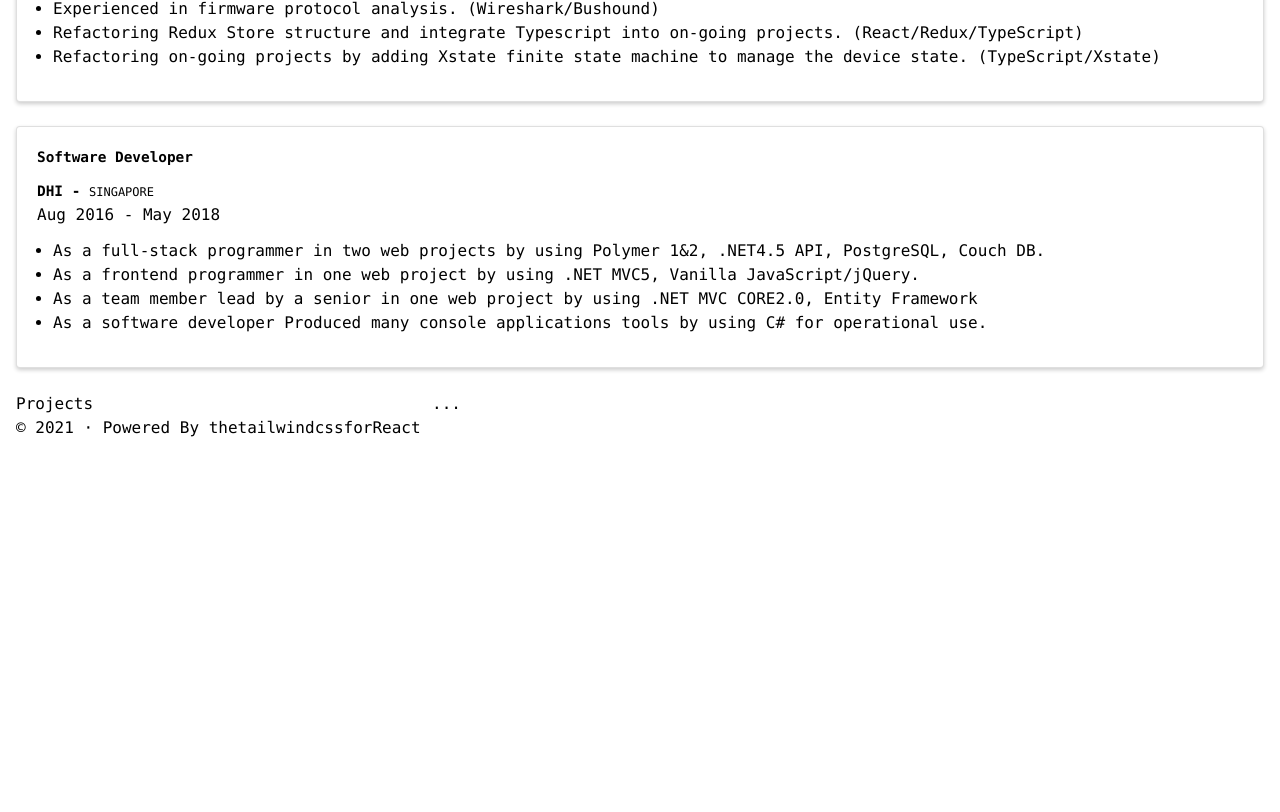
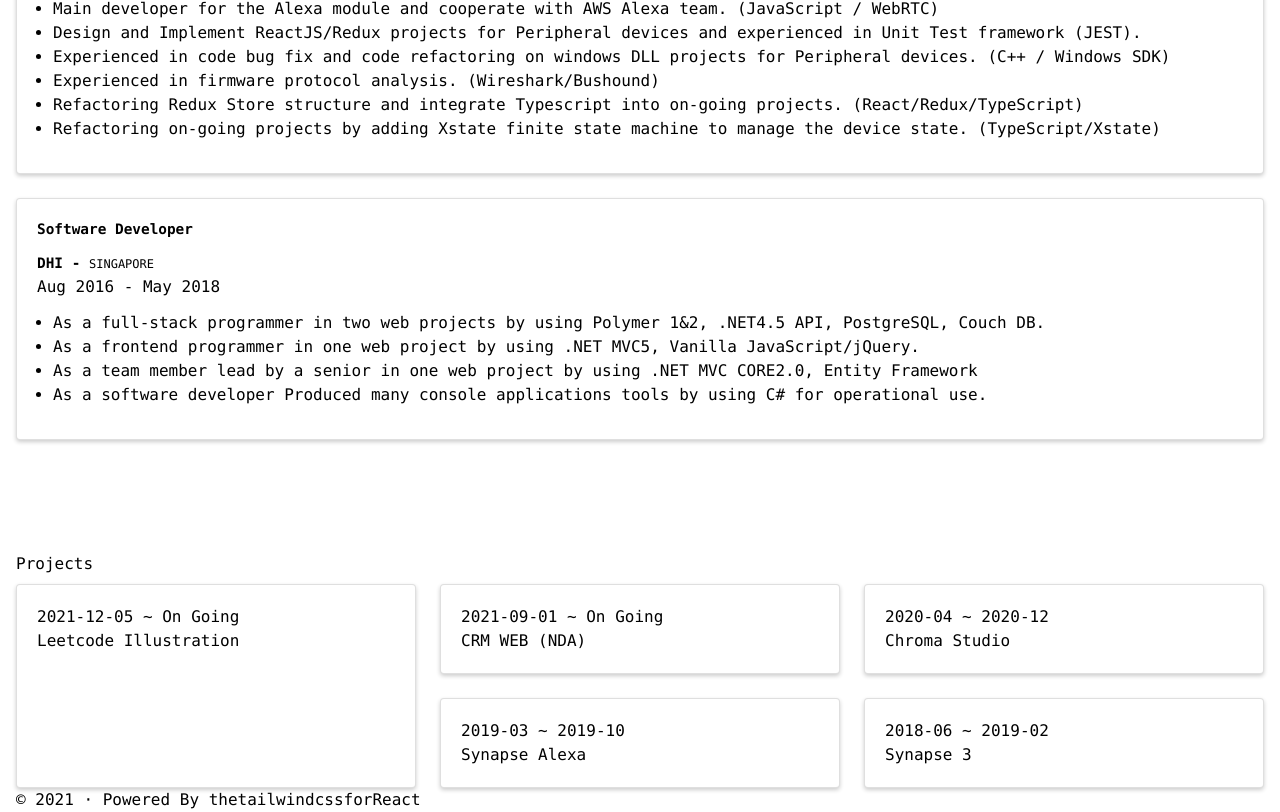
Before and after one commit to ljx213101212/ljx213101212.github.io, a React (Vite) app in the folder hello-jixiang/: page / in a window 1280 px wide. Shown: the part 1160-1972 px from the top of the page. Before the commit the page ends 1600 px from the top, so only its background shows below. Built offline with nearby package versions, Linux system fonts and the light colour scheme.

Commit message:
add Projects module

```diff
--- a/hello-jixiang/src/components/Experience.tsx
+++ b/hello-jixiang/src/components/Experiences.tsx
@@ -1,17 +1,16 @@
 import React from 'react';
-import styled from 'styled-components';
 import { ExperienceCard } from 'components/libs/Card';
 
 interface ExperienceProps {
   experiences: Experience[];
 }
 
-const Experience = ({ experiences }: ExperienceProps) => {
+const Experiences = ({ experiences }: ExperienceProps) => {
   return (
     <>
       {experiences.map((exp, index) => {
         return (
-          <div key={index} className="flex justify-center w-full">
+          <div key={index} className="flex justify-center w-full mb-6">
             <ExperienceCard {...exp}></ExperienceCard>
           </div>
         );
@@ -20,4 +19,4 @@ const Experience = ({ experiences }: ExperienceProps) => {
   );
 };
 
-export default Experience;
+export default Experiences;
--- /dev/null
+++ b/hello-jixiang/src/components/Projects.tsx
@@ -0,0 +1,48 @@
+import React from 'react';
+import styled from 'styled-components';
+import { LABELS } from 'constants';
+import { MajorProjectCard, MinorProjectCard } from './libs/Card';
+
+interface ProjectsProps {
+  projects: Project[];
+}
+
+interface ProjectProps {
+  project: Project;
+}
+// const ProjectCard = ({ project }: ProjectProps) => {
+//   return <div className="project"></div>;
+// };
+
+const Projects = ({ projects }: ProjectsProps) => {
+  const onClickCard = () => {};
+
+  const getEndtime = (project: Project) => {
+    if (project.startTime) {
+      return project.endTime ?? LABELS.ON_GOING;
+    }
+  };
+  return (
+    <>
+      {projects.map((proj, index) => {
+        return (
+          <>
+            {proj.isMajor ? (
+              <ProjectsContainer key={index} className="grid w-full row-span-2">
+                <MajorProjectCard {...proj} onClickCard={onClickCard} endTime={getEndtime(proj)} />
+              </ProjectsContainer>
+            ) : (
+              <ProjectsContainer key={index} className="grid w-full">
+                <MinorProjectCard {...proj} onClickCard={onClickCard} endTime={getEndtime(proj)} />
+              </ProjectsContainer>
+            )}
+          </>
+        );
+      })}
+    </>
+  );
+};
+
+export default Projects;
+
+const ProjectsContainer = styled.div``;
--- a/hello-jixiang/src/components/libs/Card.css
+++ b/hello-jixiang/src/components/libs/Card.css
@@ -1,10 +1,9 @@
 .card {
-    margin-bottom: 1.5rem;
   overflow: hidden;
   text-overflow: ellipsis;
   background: #fff;
   box-shadow: 0 2px 4px 0 rgb(0 0 0 / 20%);
-    transition: all .2s ease-out;
+  transition: all 0.2s ease-out;
 
   position: relative;
   display: flex;
@@ -13,45 +12,48 @@
   word-wrap: break-word;
   background-color: #fff;
   background-clip: border-box;
-    border: 1px solid rgba(0,0,0,.125);
-    border-radius: .25rem;
+  border: 1px solid rgba(0, 0, 0, 0.125);
+  border-radius: 0.25rem;
 }
 .card h4 {
-    font-size: .9rem;
+  font-size: 0.9rem;
   font-weight: 700;
   line-height: 1.5;
   text-transform: uppercase;
 }
+
 .card-body {
   flex: 1 1 auto;
+}
+.card-content {
   padding: 1.25rem;
 }
 .card-title {
-    margin-bottom: .75rem;
+  margin-bottom: 0.75rem;
 }
 
 .card .card-text {
-    padding: .75rem 1rem;
+  padding: 0.75rem 1rem;
 }
 
 .text-muted {
-    color: rgba(0,0,0,.54)!important;
+  color: rgba(0, 0, 0, 0.54) !important;
 }
 
 /*exp*/
 .exp-title {
-    text-transform: none!important;
+  text-transform: none !important;
 }
 .exp-company {
-    font-weight: 400!important;
-    text-transform: none!important;
+  font-weight: 400 !important;
+  text-transform: none !important;
 }
 .exp-meta {
-    font-size: .8rem;
+  font-size: 0.8rem;
 }
 .exp .card-text {
-    color: #000!important;
-    font-size: .75rem!important;
+  color: #000 !important;
+  font-size: 0.75rem !important;
 }
 
 /*project*/
--- a/hello-jixiang/src/components/libs/Card.tsx
+++ b/hello-jixiang/src/components/libs/Card.tsx
@@ -16,6 +16,7 @@ export const ExperienceCard = ({
 }: ExperienceCardProps) => {
   return (
     <div className="card w-full">
+      <div className="card-content">
         <div className="card-body">
           <h4 className="card-title exp-title">{title}</h4>
           <h4>
@@ -44,31 +45,51 @@ export const ExperienceCard = ({
           )}
         </div>
       </div>
+    </div>
   );
 };
 
-export const ProjectCard = ({ name, link, vendor, vendorLink, tasks }: any) => {
+interface ProjectCardProps extends Project {
+  onClickCard: () => void;
+}
+
+export const MajorProjectCard = ({ name, startTime, endTime, description }: ProjectCardProps) => {
+  console.log('MajorProjectCard', startTime);
   return (
-    <div className="card">
-      <div className="card-body exp">
-        <h4 className="card-title">
-          <a href={link}> {name}</a>
-        </h4>
-        <div className="card-subtitle">
-          <a href={vendorLink}> {vendor} </a>
+    <div className="card major-project-card">
+      <div className="card-content">
+        <div className="card-header">
+          <div className="project-period">
+            <span className="start">{startTime}</span>
+            <span className="period-divider"> ~ </span>
+            <span className="end">{endTime}</span>
           </div>
-        <div className="card-text">
-          <ul>
-            {tasks.map((task: any, index: number) => {
-              return (
-                <li key={task.name + index.toString()} className="list-disc">
-                  {task}
-                </li>
-              );
-            })}
-          </ul>
+        </div>
+        <div className="card-body">
+          <div className="major-project-name">{name}</div>
+          {description && <div className="project-message">{{ description }}</div>}
         </div>
       </div>
     </div>
   );
 };
+
+export const MinorProjectCard = ({ name, startTime, endTime, description }: ProjectCardProps) => {
+  return (
+    <div className="card minor-project-card">
+      <div className="card-content">
+        <div className="card-header">
+          <div className="project-period">
+            <span className="start">{startTime}</span>
+            <span className="period-divider"> ~ </span>
+            <span className="end">{endTime}</span>
+          </div>
+        </div>
+        <div className="card-body">
+          <div className="minor-project-name">{name}</div>
+          {description && <div className="project-message">{{ description }}</div>}
+        </div>
+      </div>
+    </div>
+  );
+};
--- a/hello-jixiang/src/constants.ts
+++ b/hello-jixiang/src/constants.ts
@@ -11,24 +11,13 @@ export const footerData = {
   },
 };
 
+export const LABELS = {
+  ON_GOING: 'On Going',
+};
+
 const EPAM = {
   name: 'EPAM Systems',
   link: 'https://www.epam.com/',
-} as Company;
-const RAZER = {
-  name: 'Razer',
-  link: 'https://www.razer.com/',
-} as Company;
-const DHI = {
-  name: 'DHI',
-  link: 'https://www.dhigroup.com/',
-} as Company;
-
-export const epamProject = {
-  company: EPAM.name,
-  link: EPAM.link,
-  vendor: 'Singapore/August 2021 - Present',
-  vendorLink: '',
   tasks: [
     'Main developer for Microsoft Xbox Application for Console Peripheral devices (C++ / JavaScript)',
     'Main developer for the Alexa module and cooperate with AWS Alexa team. (JavaScript / WebRTC)',
@@ -38,13 +27,10 @@ export const epamProject = {
     'Refactoring Redux Store structure and integrate Typescript into on-going projects. (React/Redux/TypeScript)',
     'Refactoring on-going projects by adding Xstate finite state machine to manage the device state. (TypeScript/Xstate)',
   ],
-} as Project;
-
-export const razerProject = {
-  company: RAZER.name,
-  link: RAZER.link,
-  vendor: 'Singapore/June 2018 - Singapore/August 2021',
-  vendorLink: '',
+} as Company;
+const RAZER = {
+  name: 'Razer',
+  link: 'https://www.razer.com/',
   tasks: [
     'Main developer for Microsoft Xbox Application for Console Peripheral devices (C++ / JavaScript)',
     'Main developer for the Alexa module and cooperate with AWS Alexa team. (JavaScript / WebRTC)',
@@ -54,20 +40,57 @@ export const razerProject = {
     'Refactoring Redux Store structure and integrate Typescript into on-going projects. (React/Redux/TypeScript)',
     'Refactoring on-going projects by adding Xstate finite state machine to manage the device state. (TypeScript/Xstate)',
   ],
-} as Project;
-
-export const dhiProject = {
-  company: DHI.name,
-  link: DHI.link,
-  vendor: 'Singapore / August 2016 – June 2018',
-  vendorLink: '',
+} as Company;
+const DHI = {
+  name: 'DHI',
+  link: 'https://www.dhigroup.com/',
   tasks: [
     'As a full-stack programmer in two web projects by using Polymer 1&2, .NET4.5 API, PostgreSQL, Couch DB.',
     'As a frontend programmer in one web project by using .NET MVC5, Vanilla JavaScript/jQuery.',
     'As a team member lead by a senior in one web project by using .NET MVC CORE2.0, Entity Framework',
     'As a software developer Produced many console applications tools by using C# for operational use.',
   ],
+} as Company;
+
+const PROJ_LEECODE_ILLUSTRATION = {
+  name: 'Leetcode Illustration',
+  startTime: '2021-12-05',
+  company: 'Personal',
+  link: 'https://github.com/ljx213101212/leetcode-illustrations',
+  isMajor: true,
 } as Project;
+
+const PROJ_CRM_WEB = {
+  name: 'CRM WEB (NDA)',
+  startTime: '2021-09-01',
+  company: EPAM.name,
+};
+const PROJ_CHROMA_STUDIO = {
+  name: 'Chroma Studio',
+  startTime: '2020-04',
+  endTime: '2020-12',
+  company: RAZER.name,
+  link: 'https://www.razer.com/chroma',
+};
+const PROJ_SYNAPSE_ALEXA = {
+  name: 'Synapse Alexa',
+  startTime: '2019-03',
+  endTime: '2019-10',
+  company: RAZER.name,
+  link: 'https://www.razer.com/chroma/alexa',
+};
+const PROJ_SYNAPSE_3 = {
+  name: 'Synapse 3',
+  startTime: '2018-06',
+  endTime: '2019-02',
+  company: RAZER.name,
+  link: 'https://www.razer.com/synapse-3',
+};
+
+export const personalProjects = [PROJ_LEECODE_ILLUSTRATION] as Project[];
+export const epamProjects = [PROJ_CRM_WEB] as Project[];
+export const razerProjects = [PROJ_CHROMA_STUDIO, PROJ_SYNAPSE_ALEXA, PROJ_SYNAPSE_3] as Project[];
+export const dhiProject = [] as Project[];
 
 export const epamExp = {
   title: 'Software Engineer',
@@ -76,12 +99,7 @@ export const epamExp = {
   startTime: 'September 2021',
   endTime: 'Present',
   location: 'Singapore',
-  tasks: [
-    'Work seamlessly with UX developer to develop Web UI (React/Redux/TypeScript)',
-    'Design Robust Unit test cases with QA developers(RTL/Jest)',
-    'Mentoring Junior Developer with the concept of software design and basic tooling.',
-    'Helped the product owner to expand the business from 1 to 3 regions/markets.',
-  ],
+  tasks: EPAM.tasks,
 } as Experience;
 
 export const razerExp = {
@@ -91,7 +109,7 @@ export const razerExp = {
   startTime: 'June 2018',
   endTime: 'August 2021',
   location: 'Singapore',
-  tasks: razerProject.tasks,
+  tasks: RAZER.tasks,
 } as Experience;
 
 export const dhiExp = {
@@ -101,5 +119,5 @@ export const dhiExp = {
   startTime: 'Aug 2016',
   endTime: 'May 2018',
   location: 'Singapore',
-  tasks: dhiProject.tasks,
+  tasks: DHI.tasks,
 } as Experience;
--- a/hello-jixiang/src/views/Home.tsx
+++ b/hello-jixiang/src/views/Home.tsx
@@ -5,10 +5,12 @@ import avatarUrl from 'assets/me.jpeg';
 //[proj]
 import { footerData } from 'constants';
 import Footer from 'components/Footer';
-import Experience from 'components/Experience';
-import { epamExp, razerExp, dhiExp } from 'constants';
+import Experiences from 'components/Experiences';
+import Projects from 'components/Projects';
+import { epamExp, razerExp, dhiExp, personalProjects, epamProjects, razerProjects } from 'constants';
 
 const myExps = [epamExp, razerExp, dhiExp];
+const myProjs = [...personalProjects, ...epamProjects, ...razerProjects];
 
 const Home = () => {
   return (
@@ -84,18 +86,16 @@ const Home = () => {
             </div>
           </div>
         </section>
-        <section className="flex flex-col experience pt-20">
+        <section className="flex flex-col pt-20 experience">
           <div className="mt-2">Experience</div>
           <div className="flex flex-col w-full mt-2">
-            <Experience experiences={myExps}></Experience>
+            <Experiences experiences={myExps}></Experiences>
           </div>
         </section>
-        <section className="md:flex project">
-          <div className="md:flex w-full">
-            <div className="md:flex-gold-prev">
-              <h1>Projects</h1>
-            </div>
-            <div className="md:flex-gold-after">...</div>
+        <section className="flex flex-col pt-20 project">
+          <div className="mt-2">Projects</div>
+          <div className="grid grid-cols-1 md:grid-cols-3 gird-rows-1 md: grid-rows-2 gap-4 md:gap-6 w-full mt-2">
+            <Projects projects={myProjs}></Projects>
           </div>
         </section>
 
--- a/hello-jixiang/tailwind.config.js
+++ b/hello-jixiang/tailwind.config.js
@@ -3,6 +3,9 @@ const colors = require('tailwindcss/colors');
 
 module.exports = {
   content: ['./src/**/*.{html,js,tsx,jsx}'],
+  corePlugins: {
+    gap: true,
+  },
   purge: {
     enabled: process.env.NODE_ENV === 'production',
     safeList: [],
@@ -28,7 +31,6 @@ module.exports = {
       gray: colors.trueGray,
       slate: colors.slate,
     },
-
   },
   variants: {},
   plugins: [],
```
Also changed, not shown: hello-jixiang/src/global.d.ts (renamed from hello-jixiang/src/interface.d.ts, +6 -3 lines), hello-jixiang/tsconfig.json (+7 -3 lines). Lines whose indentation alone changed are shown as unchanged.
